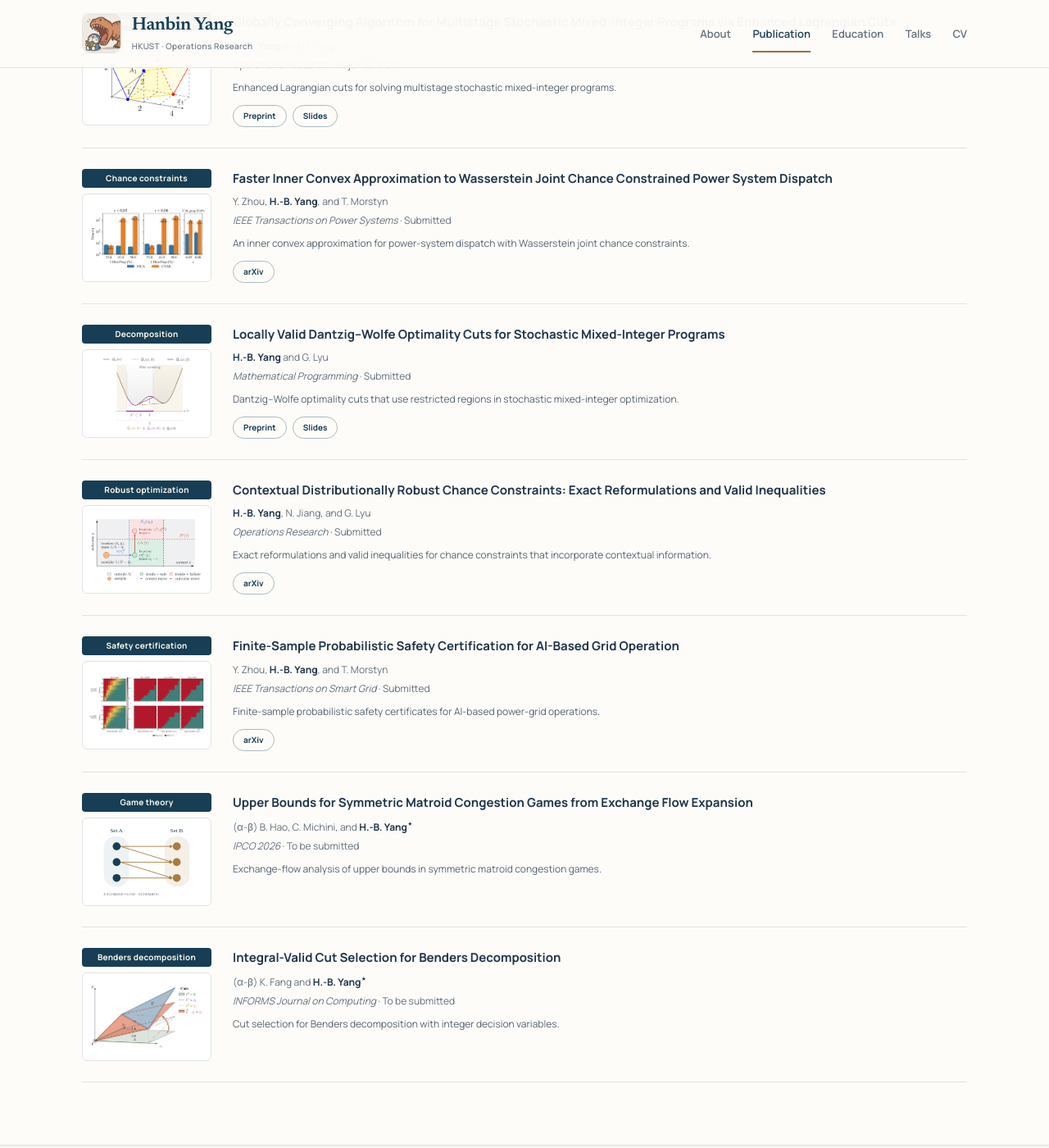
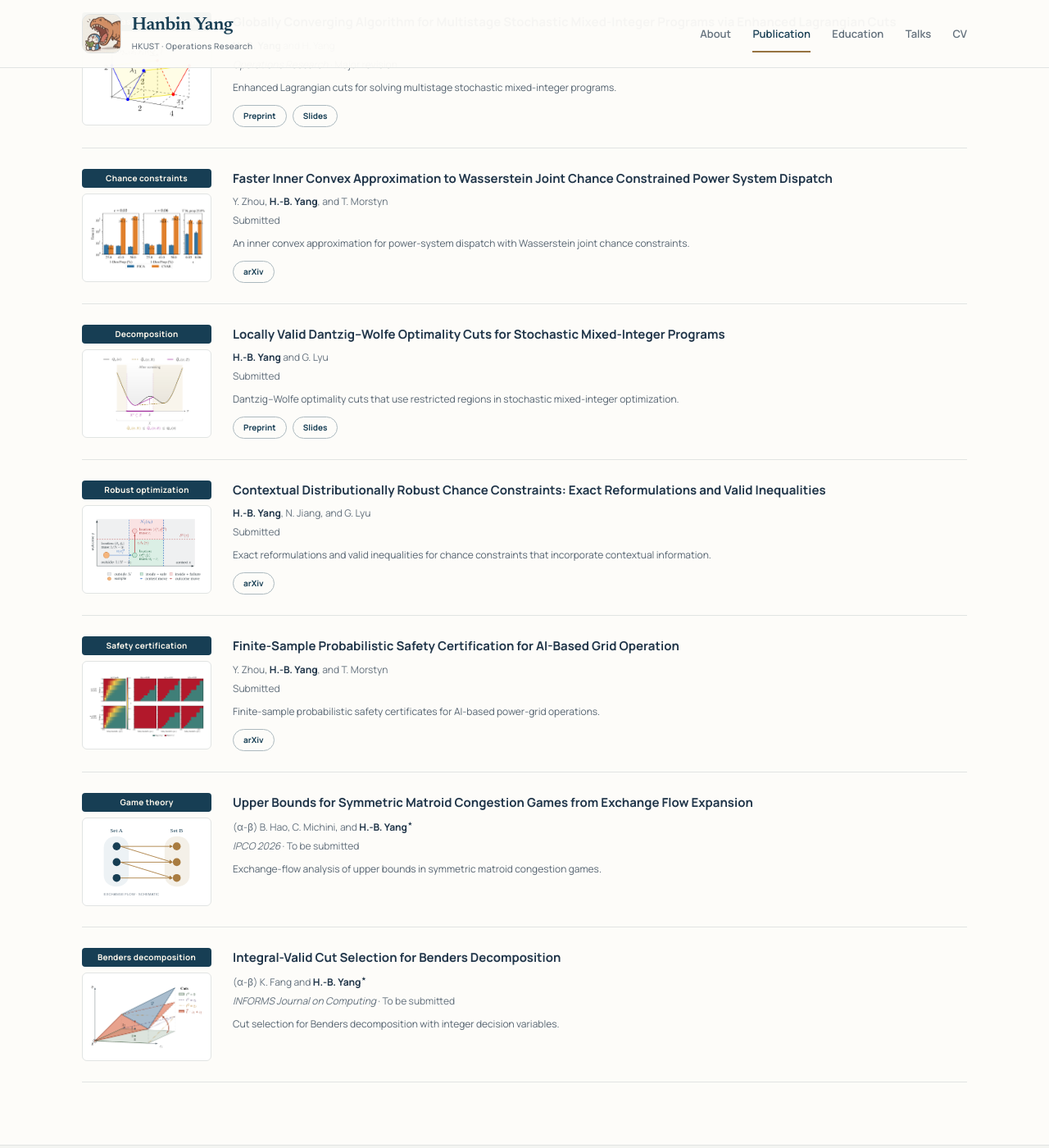
Before and after one commit to YANG-Hanbin/YANG-Hanbin.github.io, a Jekyll site: the page built from _pages/publications.md, in a window 1280 px wide and 1400 px high, scrolled down 1133 px. Shown: the whole window at 82% size. Built offline with Jekyll 4.4.1, drawn with Linux system fonts in a browser that asks for light colours.

Commit message:
Omit journal destinations for submitted manuscripts

```diff
--- a/_data/research.yml
+++ b/_data/research.yml
@@ -70,7 +70,6 @@
   group: working
   title: Faster Inner Convex Approximation to Wasserstein Joint Chance Constrained Power System Dispatch
   authors: 'Y. Zhou, <strong>H.-B. Yang</strong>, and T. Morstyn'
-  venue: IEEE Transactions on Power Systems
   status: Submitted
   tag: Chance constraints
   image: /images/research/fica.png
@@ -84,7 +83,6 @@
   group: working
   title: Locally Valid Dantzig–Wolfe Optimality Cuts for Stochastic Mixed-Integer Programs
   authors: '<strong>H.-B. Yang</strong> and G. Lyu'
-  venue: Mathematical Programming
   status: Submitted
   tag: Decomposition
   image: /images/research/local-recourse-envelope.png
@@ -100,7 +98,6 @@
   group: working
   title: 'Contextual Distributionally Robust Chance Constraints: Exact Reformulations and Valid Inequalities'
   authors: '<strong>H.-B. Yang</strong>, N. Jiang, and G. Lyu'
-  venue: Operations Research
   status: Submitted
   tag: Robust optimization
   image: /images/research/contextual.png
@@ -114,7 +111,6 @@
   group: working
   title: Finite-Sample Probabilistic Safety Certification for AI-Based Grid Operation
   authors: 'Y. Zhou, <strong>H.-B. Yang</strong>, and T. Morstyn'
-  venue: IEEE Transactions on Smart Grid
   status: Submitted
   tag: Safety certification
   image: /images/research/safety.png
--- a/_includes/research-item.html
+++ b/_includes/research-item.html
@@ -6,7 +6,7 @@
   <div class="paper-copy">
     <h3>{% if paper.links %}<a href="{{ paper.links.first.url }}">{{ paper.title }}</a>{% else %}{{ paper.title }}{% endif %}</h3>
     <p class="paper-authors">{{ paper.authors }}</p>
-    <p class="paper-venue"><em>{{ paper.venue }}</em> · {{ paper.status }}</p>
+    <p class="paper-venue">{% if paper.venue %}<em>{{ paper.venue }}</em> · {% endif %}{{ paper.status }}</p>
     <p class="paper-summary">{{ paper.summary }}</p>
     {% if paper.links %}<div class="paper-links">
       {% for link in paper.links %}<a class="pill-link" href="{% if link.url contains '://' %}{{ link.url }}{% else %}{{ link.url | relative_url }}{% endif %}">{{ link.label }}</a>{% endfor %}
```
